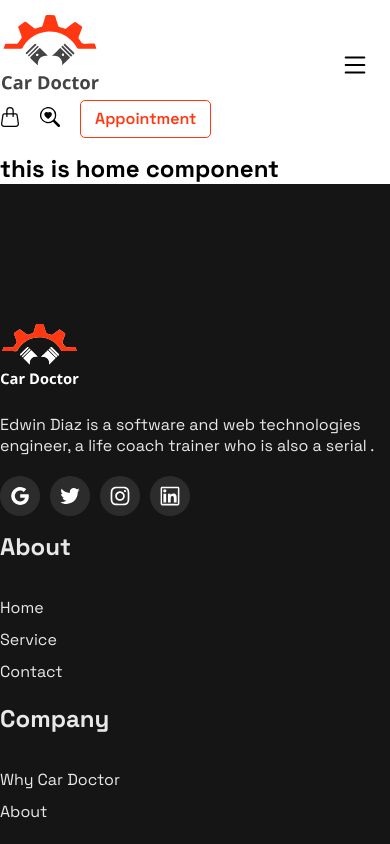
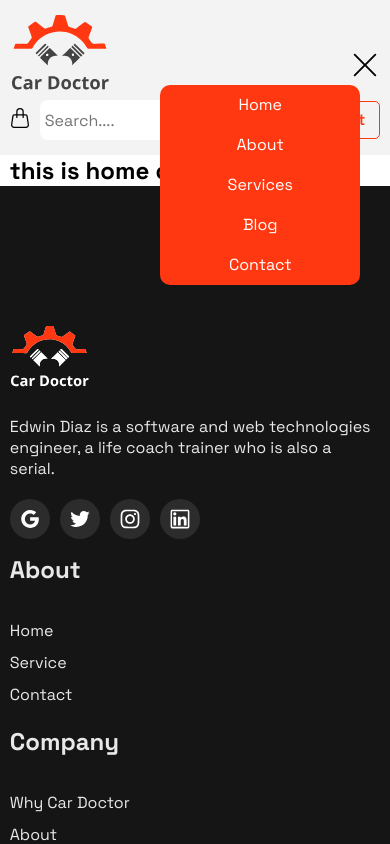
Before and after one commit to shihab91/Genius-car, a React (Vite) app: page / in a window 390 px wide. Both pictures are taken after a click on the element 355 px from the left and 67 px from the top of the page. Shown: the top 844 px of the page. Built offline with nearby package versions, Linux system fonts and the light colour scheme.

Commit message:
finished the work of navbar

```diff
--- a/src/index.css
+++ b/src/index.css
@@ -14,7 +14,7 @@
 /* media queries for container styles */
 @media screen and (max-width: 600px) {
 	.container {
-		width: 100%;
+		width: 95%;
 		max-width: none;
 	}
 }
@@ -24,14 +24,7 @@ body {
 	min-width: 320px;
 	min-height: 100vh;
 }
-a {
-	font-weight: 500;
-	color: #646cff;
-	text-decoration: none;
-}
-a:hover {
-	color: #535bf2;
-}
+
 
 button {
 	border-radius: 5px;
--- a/src/pages/shared/Footer/Footer.jsx
+++ b/src/pages/shared/Footer/Footer.jsx
@@ -10,7 +10,7 @@ const Footer = () => {
 				<div className='footer-container'>
 					<div className='info'>
 						<img src={logo} alt='' />
-						<p>Edwin Diaz is a software and web technologies engineer, a life coach trainer who is also a serial .</p>
+						<p>Edwin Diaz is a software and web technologies engineer, a life coach trainer who is also a serial.</p>
 						<div className='social-icons'>
 							<div className='icon'>
 								<AiOutlineGoogle />
--- a/src/pages/shared/Header/Header.css
+++ b/src/pages/shared/Header/Header.css
@@ -1,20 +1,23 @@
+header {
+	background-color: #f3f3f3;
+}
 .header-container {
 	display: flex;
 	justify-content: space-between;
 	align-items: center;
-   flex-wrap:wrap ;
+	flex-wrap: wrap;
 	padding: 15px 0;
 	position: relative;
 }
-.logo img{
+.logo img {
 	width: 100px;
 	height: 80px;
 }
-.menu-cross{
+.menu-cross {
 	display: none;
 }
-.header-links{
-   transition: all 0.4s ease-in-out;
+.header-links {
+	transition: all 0.3s ease;
 }
 .header-links ul {
 	list-style-type: none;
@@ -25,61 +28,113 @@
 }
 .header-links ul li a {
 	color: black;
+	text-decoration: none;
 }
 .header-links ul li a:hover {
 	color: #ff3811;
+	text-decoration: underline;
 }
 .handbag-search-appointment {
 	display: flex;
 	justify-content: space-around;
 	align-items: center;
-   transition: flex-basis 0.2s ease;
 }
-.icon{
+.search {
+	display: flex;
+	justify-content: center;
+	align-items: center;
+	background-color: #f3f3f3;
+	border-radius: 8px;
+	gap: 10px;
+}
+.search input {
+	border: none;
+	outline: none;
+	height: 40px;
+	font-size: 16px;
+	width: 0;
+	transition: all 0.3s ease;
+}
+.icon {
 	margin-right: 20px;
 	cursor: pointer;
 }
-.icon svg{
+.icon svg {
 	width: 20px;
 	height: 20px;
 }
-.icon:hover svg{
+.icon:hover svg {
 	fill: #ff3811;
 }
-@media only screen and (max-width:1024px) {
-   .handbag-search-appointment{
+@media only screen and (max-width: 1024px) {
+	.handbag-search-appointment {
 		flex-basis: 100%;
+		justify-content: space-evenly;
+		gap: 15px;
+	}
+	.search {
+		background-color: white !important;
+	}
+	.search input {
+		display: block;
+		width: 80%;
+		max-width: 260px;
 	}
 }
-@media only screen and (max-width:768px) {
-   .header-container{
+@media only screen and (max-width: 768px) {
+	.header-container {
 		flex-direction: column;
 		justify-content: flex-start;
 		align-items: flex-start;
 	}
-   .menu-cross{
+	.menu-cross {
 		display: block;
 		position: absolute;
 		right: 0;
 		top: 50px;
 	}
-   .menu-cross .icon svg{
+	.menu-cross .icon svg {
 		width: 30px;
 		height: 30px;
 	}
-   .menu-cross .icon-cross{
-      display: none;
+	.header-links {
+		position: absolute;
+		right: 20px;
+		top: 180px;
+		transform: translateY(-200%);
+		background-color: #ff3811;
+		width: 200px;
+		text-align: center;
+		border-radius: 10px;
 	}
-   .header-links{
-      position: absolute;
-      right: 0;
-      top: 0px;
-      transform: translateY(-100%);
+
+	.header-links.active {
+		top: 85px;
+		transform: translateY(0);
 	}
 	.header-links ul li {
-      display:block;
+		display: block;
 		margin-left: 30px;
 		flex-basis: 100%;
 		margin: 0;
 	}
+	.header-links ul li a {
+		color: white;
+		line-height: 40px;
 	}
+	.header-links ul li a:hover {
+		color: white;
+	}
+	.handbag-search-appointment {
+		width: 100%;
+		gap: 10px;
+	}
+	.icon{
+		margin: 0;
+	}
+	.search input {
+		display: block;
+		max-width: 220px;
+		border-radius: 8px;
+	}
+}
--- a/src/pages/shared/Header/Header.jsx
+++ b/src/pages/shared/Header/Header.jsx
@@ -1,9 +1,10 @@
-import React from 'react'
+import React, { useState } from 'react'
 import logo from '../../../assets/logo.svg'
 import { BsHandbag, BsSearchHeart, BsXLg, BsList } from 'react-icons/bs'
 import './Header.css'
 import { Link } from 'react-router-dom'
 const Header = () => {
+	const [isActive, setIsActive] = useState(false)
 	return (
 		<header>
 			<div className='container'>
@@ -12,28 +13,32 @@ const Header = () => {
 						<img src={logo} alt='' />
 					</div>
 					<div className='menu-cross'>
-						<div className='icon icon-menu'>
-							<BsList />
-						</div>
-						<div className='icon icon-cross'>
-							<BsXLg />
-						</div>
+						{!isActive && (
+							<div className='icon icon-menu' onClick={() => setIsActive(!isActive)}>
+								<BsList />
+							</div>
+						)}
+						{isActive && (
+							<div className='icon icon-cross' onClick={() => setIsActive(!isActive)}>
+								<BsXLg />
+							</div>
+						)}
 					</div>
-					<div className='header-links'>
+					<div className={`header-links ${isActive ? 'active' : ''}`}>
 						<ul>
-							<li>
+							<li onClick={() => setIsActive(!isActive)}>
 								<Link to='/'>Home</Link>
 							</li>
-							<li>
+							<li onClick={() => setIsActive(!isActive)}>
 								<Link to='/about'>About</Link>
 							</li>
-							<li>
+							<li onClick={() => setIsActive(!isActive)}>
 								<Link to='/services'>Services</Link>
 							</li>
-							<li>
+							<li onClick={() => setIsActive(!isActive)}>
 								<Link to='/blog'>Blog</Link>
 							</li>
-							<li>
+							<li onClick={() => setIsActive(!isActive)}>
 								<Link to='/contact'>Contact</Link>
 							</li>
 						</ul>
@@ -42,7 +47,8 @@ const Header = () => {
 						<div className='icon'>
 							<BsHandbag />
 						</div>
-						<div className='icon'>
+						<div className='icon search'>
+							<input type='text' placeholder='Search....' role='search' />
 							<BsSearchHeart />
 						</div>
 						<button>Appointment</button>
```
Lines whose indentation alone changed are shown as unchanged.
